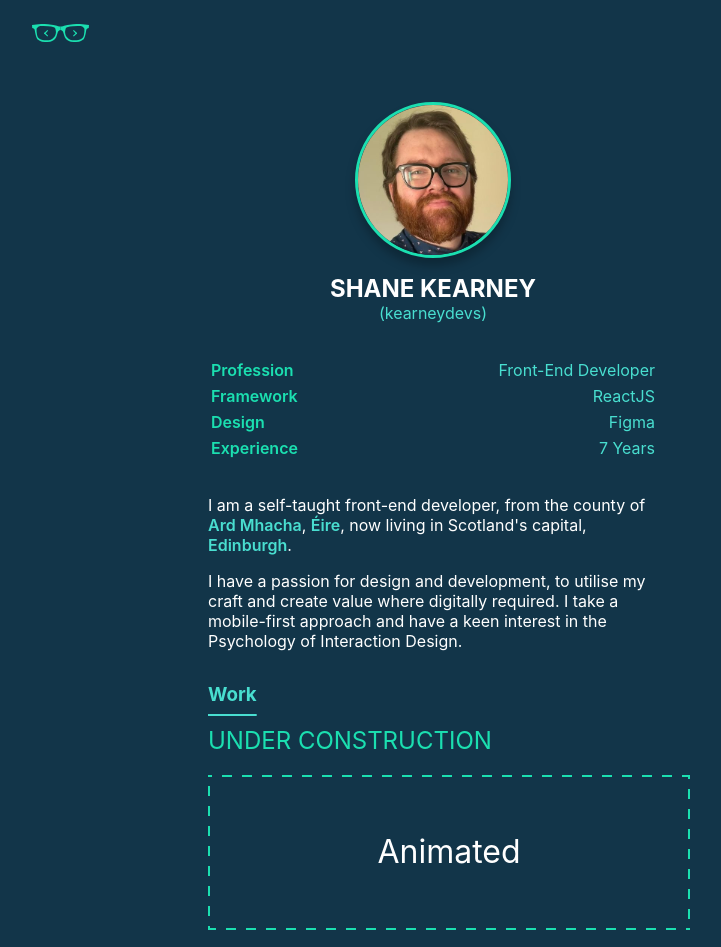
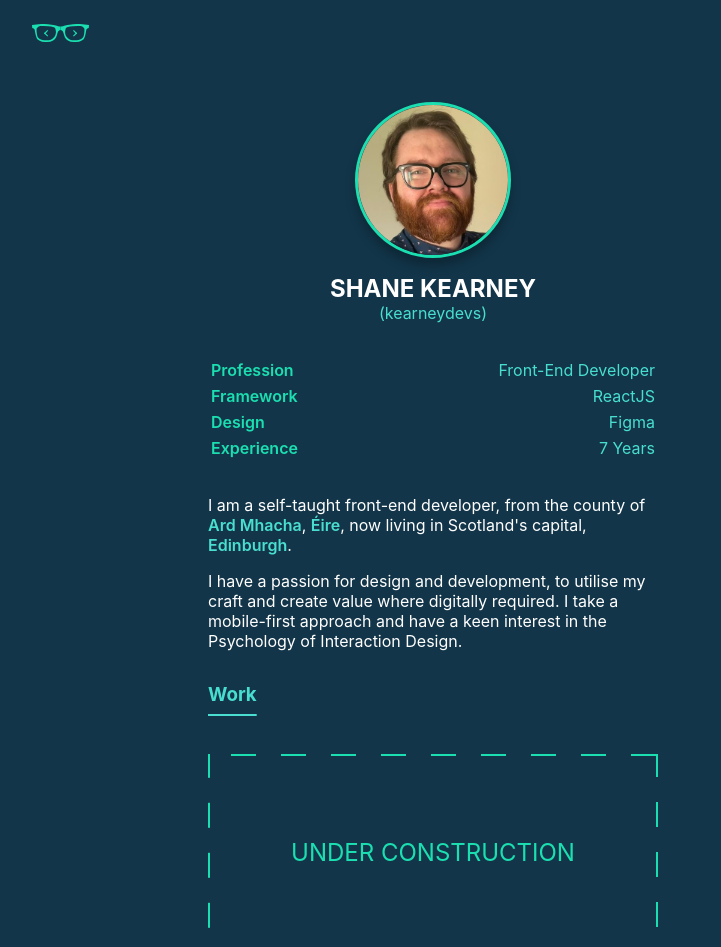
Before and after one commit to KearneyDevs/Kearney-Devs-v1, a React (Create React App) app: page / in a window 1280 px wide. Shown: the top 947 px of the page, without its empty margins (207-928 px from the left). Built offline with nearby package versions, Linux system fonts and the light colour scheme.

Commit message:
Reverted animation to what it was before

```diff
--- a/src/components/general/UnderConstruction.jsx
+++ b/src/components/general/UnderConstruction.jsx
@@ -4,7 +4,6 @@ const UnderConstruction = ({ title }) => {
   return (
     <UnderConstructionContainer>
       <h1>{title.toUpperCase()}</h1>
-      <div className="box box-h">Animated</div>
     </UnderConstructionContainer>
   );
 };
--- a/src/components/general/UnderConstruction.style.jsx
+++ b/src/components/general/UnderConstruction.style.jsx
@@ -4,8 +4,7 @@ const dashLength = "50px";
 const dashWidth = "2px";
 
 export const UnderConstructionContainer = styled.div`
-  ${
-    "" /* display: flex;
+  display: flex;
   justify-content: center;
   align-items: center;
   margin-top: 3rem;
@@ -31,66 +30,4 @@ export const UnderConstructionContainer = styled.div`
     color: #1bdfb0;
     font-weight: 400;
   }
-
-  .box {
-    display: flex;
-    justify-content: center;
-    align-items: center;
-    width: 100%;
-    height: 123px;
-    font-size: 2em;
-    padding: 0.5em;
-    line-height: 1;
-    background-position: left top, right bottom, left bottom, right top;
-    background-size: 50px 100%, 100% 50px, 50px 100%, 100% 50px;
-    background-repeat: no-repeat;
-  }
-
-  .box-h {
-    // Animated
-    background-image: repeating-linear-gradient(
-        0deg,
-        #1bdfb0,
-        #1bdfb0 10px,
-        transparent 10px,
-        transparent 20px
-      ),
-      /* left */
-        repeating-linear-gradient(
-          90deg,
-          #1bdfb0,
-          #1bdfb0 10px,
-          transparent 10px,
-          transparent 20px
-        ),
-      /* top */
-        repeating-linear-gradient(
-          180deg,
-          #1bdfb0,
-          #1bdfb0 10px,
-          transparent 10px,
-          transparent 20px
-        ),
-      /* right */
-        repeating-linear-gradient(
-          270deg,
-          #1bdfb0,
-          #1bdfb0 10px,
-          transparent 10px,
-          transparent 20px
-        )
-        /* bottom */;
-    background-size: 2px calc(100% + 20px), calc(100% + 20px) 2px,
-      2px calc(100% + 20px), calc(100% + 20px) 2px;
-    animation: boxBorderAnimation 1s infinite linear;
-
-    @keyframes boxBorderAnimation {
-      from {
-        background-position: 0 0, -20px 0, 100% -20px, 0 100%;
-      }
-      to {
-        background-position: 0 -20px, 0 0, 100% 0, -20px 100%;
-      }
-    }
-  }
 `;
```
